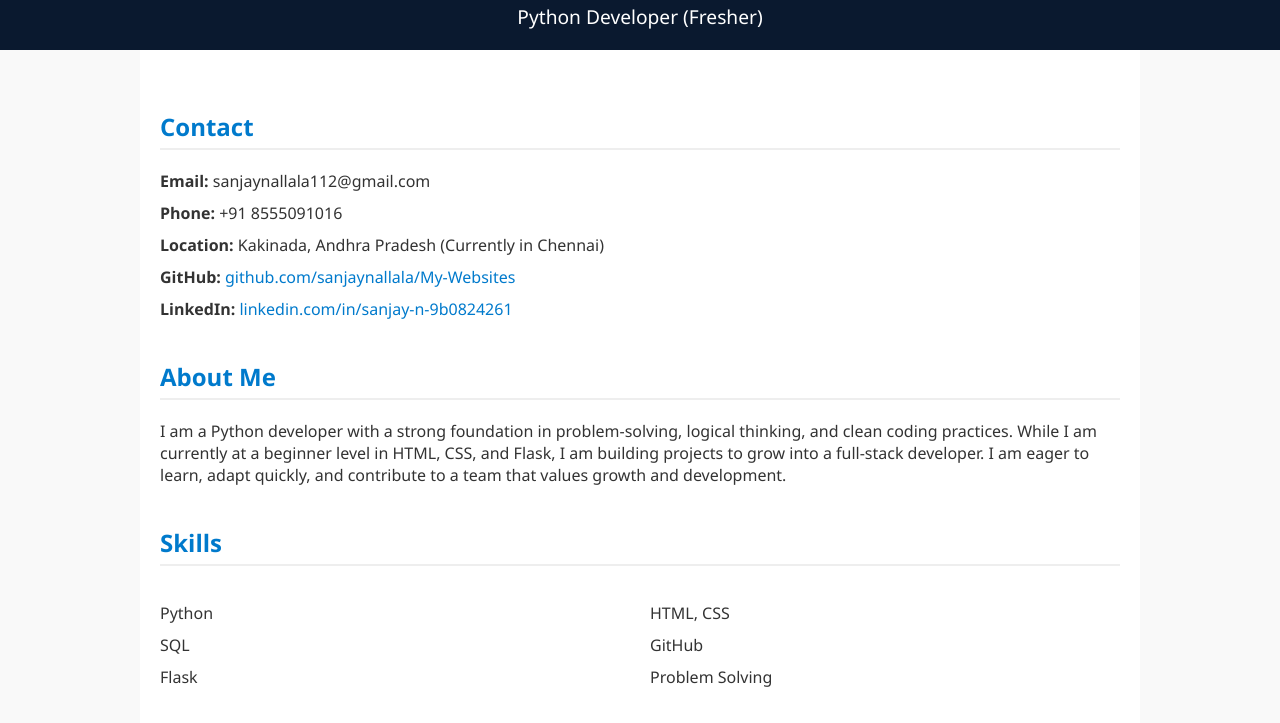
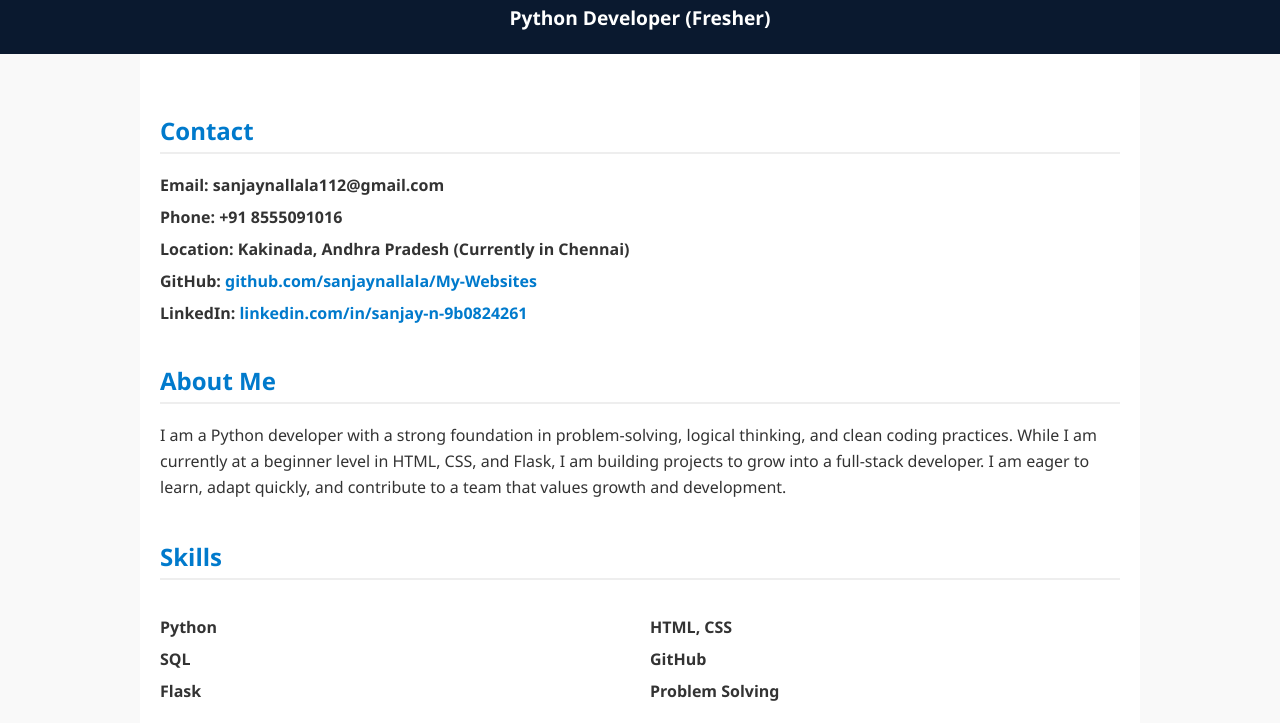
Before and after one commit to sanjaynallala/sanjaynallala.github.io, a plain HTML site: page index.html in a window 1280 px wide. Shown: the part 77-800 px from the top of the page. Drawn offline with Linux system fonts and the light colour scheme.

Commit message:
Update index.html

```diff
--- a/index.html
+++ b/index.html
@@ -13,6 +13,7 @@
       color: #333;
       margin: 0;
       padding: 0;
+      font-weight: 500;
     }
 
     header {
@@ -25,11 +26,13 @@
     header h1 {
       margin: 0;
       font-size: 2.5rem;
+      font-weight: 700;
     }
 
     header p {
       margin: 5px 0 0;
       font-size: 1.2rem;
+      font-weight: 600;
     }
 
     .container {
@@ -43,6 +46,7 @@
       color: #007acc;
       border-bottom: 2px solid #eee;
       padding-bottom: 5px;
+      font-weight: 700;
     }
 
     ul {
@@ -52,6 +56,7 @@
 
     li {
       margin-bottom: 10px;
+      font-weight: 600;
     }
 
     .section {
@@ -73,6 +78,7 @@
     a {
       color: #007acc;
       text-decoration: none;
+      font-weight: 600;
     }
 
     a:hover {
@@ -81,6 +87,15 @@
 
     em {
       color: #555;
+    }
+
+    p {
+      font-weight: 500;
+      line-height: 1.6;
+    }
+
+    h3 {
+      font-weight: 700;
     }
   </style>
 </head>
```
